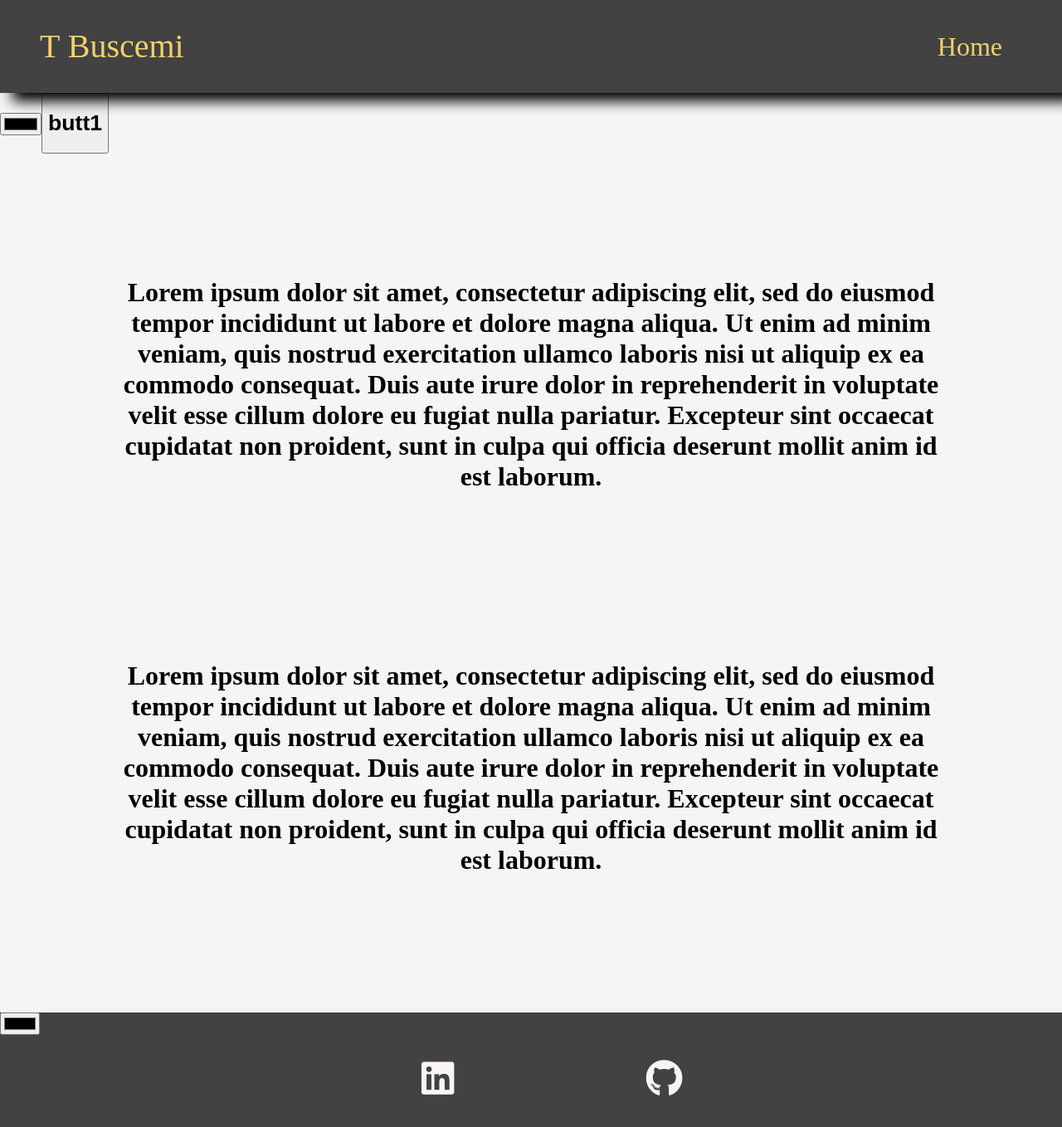
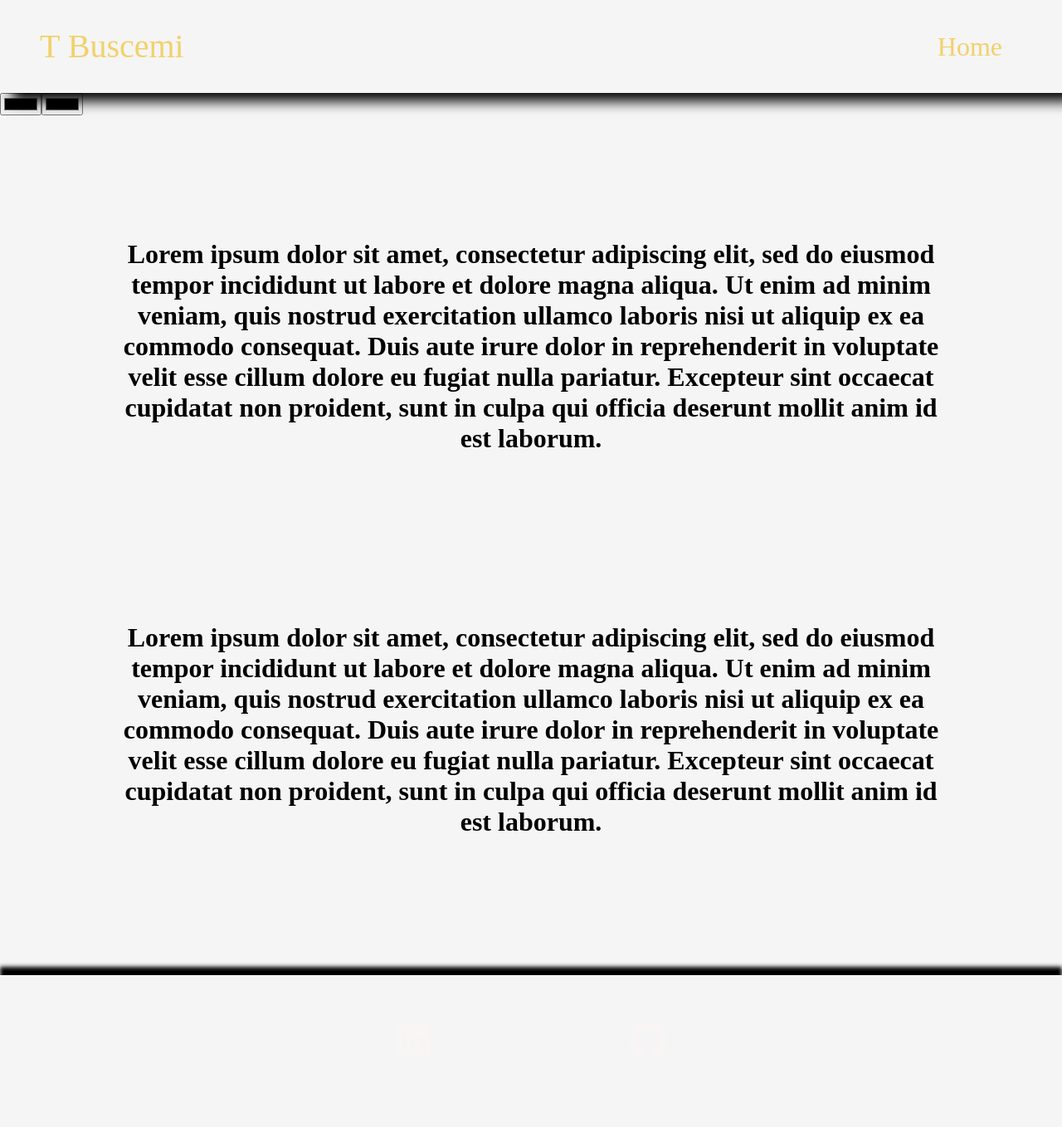
Before and after one commit to TBuscemi/ColorChangeUI, a React (Create React App) app: page / in a window 1280 px wide. Shown: the top 1358 px of the page at 83% size. After the commit the page ends 1335 px from the top, so only its background shows below. Built offline with nearby package versions, Linux system fonts and the light colour scheme.

Commit message:
got the the color changer full working and adding some more to text and other parts of the website.

```diff
--- a/src/component/ColorLogic/LightAndDark.jsx
+++ b/src/component/ColorLogic/LightAndDark.jsx
@@ -18,7 +18,6 @@ export const LightAndDark = () => {
   return (
     <div>
         <input type="color" onChange={e=>setnewColor(e.target.value)}/>
-
         <button style={{backgroundColor: newColor}} >
         	<h1>butt1</h1>
         </button>
--- a/src/component/Footer/Footer.jsx
+++ b/src/component/Footer/Footer.jsx
@@ -4,22 +4,8 @@ import LightAndDark from '../ColorLogic/LightAndDark'
 
 export default function Footer() {
 
-    const mountedRef=useRef()
-
-    const[colors, setcolors]=useState()
-
-    const[newColor, setnewColor]=useState()
-
-    useEffect(()=>{
-        mountedRef.current=true
-        if(mountedRef.current===true) setnewColor(colors)
-        return ()=> mountedRef.current===false
-    },[colors])
-
-
     return (
-        <div className="footer"  style={{backgroundColor: newColor}}>
-            <input type="color" onChange={e=>setcolors(e.target.value)}/>
+        <div className="footer">
             <div className='footer-container'>
                 <div className="social-links">
                     <a href="https://www.linkedin.com/in/thomas-buscemi/" target='_blank'><i class="fa-brands fa-linkedin fab"></i></a>
--- a/src/component/Footer/style/Footer.scss
+++ b/src/component/Footer/style/Footer.scss
@@ -1,7 +1,7 @@
 @import url("https://cdnjs.cloudflare.com/ajax/libs/font-awesome/5.15.3/css/all.min.css");
 
 .footer {
-    background-color: rgb(66, 66, 66);
+    // background-color: rgb(66, 66, 66);
     display: flex;
     left: 0;
     bottom: 0;
@@ -9,6 +9,7 @@
     height: 10rem;
     max-height: 100%;
     min-height:100%;
+    box-shadow: 0px 10px 5px rgb(0, 0, 0), 0px -10px 5px rgb(0, 0, 0);
 }
 
 
--- a/src/component/Navigation/style/NavBar.scss
+++ b/src/component/Navigation/style/NavBar.scss
@@ -1,6 +1,6 @@
 
 .nav-wrapper{
-  background-color: rgb(66, 66, 66);
+  // background-color: rgb(66, 66, 66);
   width: 100%;
   min-width: 100%;
   height: 7rem;
--- a/src/component/pages/Home.jsx
+++ b/src/component/pages/Home.jsx
@@ -3,17 +3,52 @@ import NavBar from '../Navigation/NavBar'
 import Footer from '../Footer/Footer'
 import Content from '../Content/Content'
 import LightAndDark from '../ColorLogic/LightAndDark'
+import './Home.scss'
 
 
 export default function Home() {
 
+  const mountedRef=useRef()
+
+  const[navFootColor, setNavFootColor]=useState()
+
+  const[newNavFootColor, setNewNavFootColor]=useState()
+
+  const[bodyColor, setBodyColor]=useState()
+
+  const[newBodyColor, setNewBodyColor]=useState()
+
+
+  useEffect(()=>{
+      mountedRef.current=true
+      if(mountedRef.current===true) setNewBodyColor(bodyColor)
+      return ()=> mountedRef.current=false
+  },[bodyColor])
+
+
+  useEffect(()=>{
+      mountedRef.current=true
+      if(mountedRef.current===true) setNewNavFootColor(navFootColor)
+      return ()=> mountedRef.current=false
+  },[navFootColor])
+
+
 
   return (
     <div>
-        <NavBar/>
-        <LightAndDark/>
-        <Content/>
-        <Footer/>
+        <div className='nav-bar' style={{backgroundColor: newNavFootColor}}>
+          <NavBar/>
+        </div>
+        <div style={{backgroundColor: newBodyColor}} >
+        	<input type="color" onChange={e=>setNewNavFootColor(e.target.value)}/>
+        	<input type="color" onChange={e=>setNewBodyColor(e.target.value)}/>
+        </div>
+        <div style={{backgroundColor: newBodyColor, color:newNavFootColor}}>
+        	<Content/>
+        </div>
+        <div style={{backgroundColor: newNavFootColor}}>
+          	<Footer/>
+        </div>
     </div>
   )
 }
--- /dev/null
+++ b/src/component/pages/Home.scss
@@ -0,0 +1,3 @@
+.nav-bar{
+
+}
```
